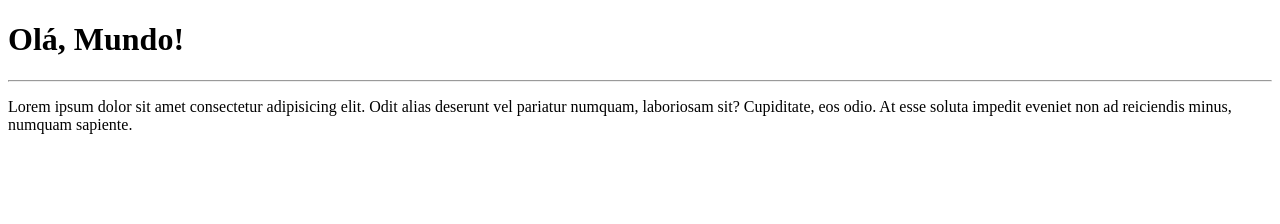
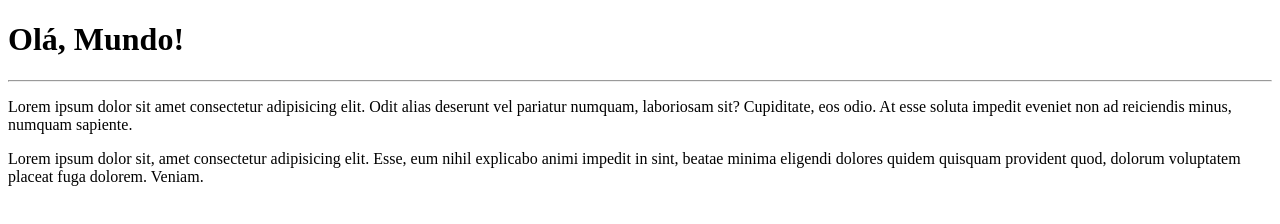
Before and after one commit to Gitdasol/Ola-Mundo, a plain HTML site: page site-exemplo/index.html in a window 1280 px wide. Drawn offline with Linux system fonts and the light colour scheme.

Commit message:
adicionei u parágarfo

```diff
--- a/site-exemplo/index.html
+++ b/site-exemplo/index.html
@@ -10,6 +10,7 @@
     <h1>Olá, Mundo!</h1>
     <hr>
     <p>Lorem ipsum dolor sit amet consectetur adipisicing elit. Odit alias deserunt vel pariatur numquam, laboriosam sit? Cupiditate, eos odio. At esse soluta impedit eveniet non ad reiciendis minus, numquam sapiente.</p>
+    <p>Lorem ipsum dolor sit, amet consectetur adipisicing elit. Esse, eum nihil explicabo animi impedit in sint, beatae minima eligendi dolores quidem quisquam provident quod, dolorum voluptatem placeat fuga dolorem. Veniam.</p>
 
 </body>
 </html>
```
